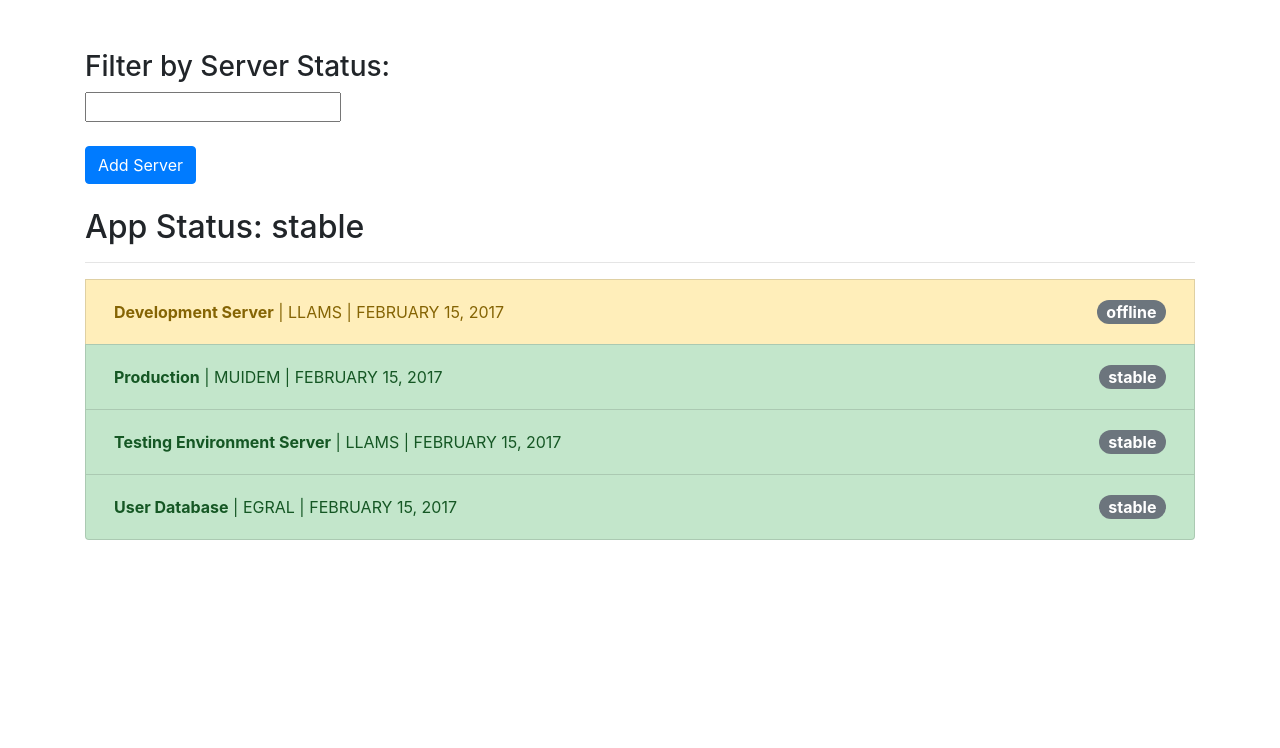
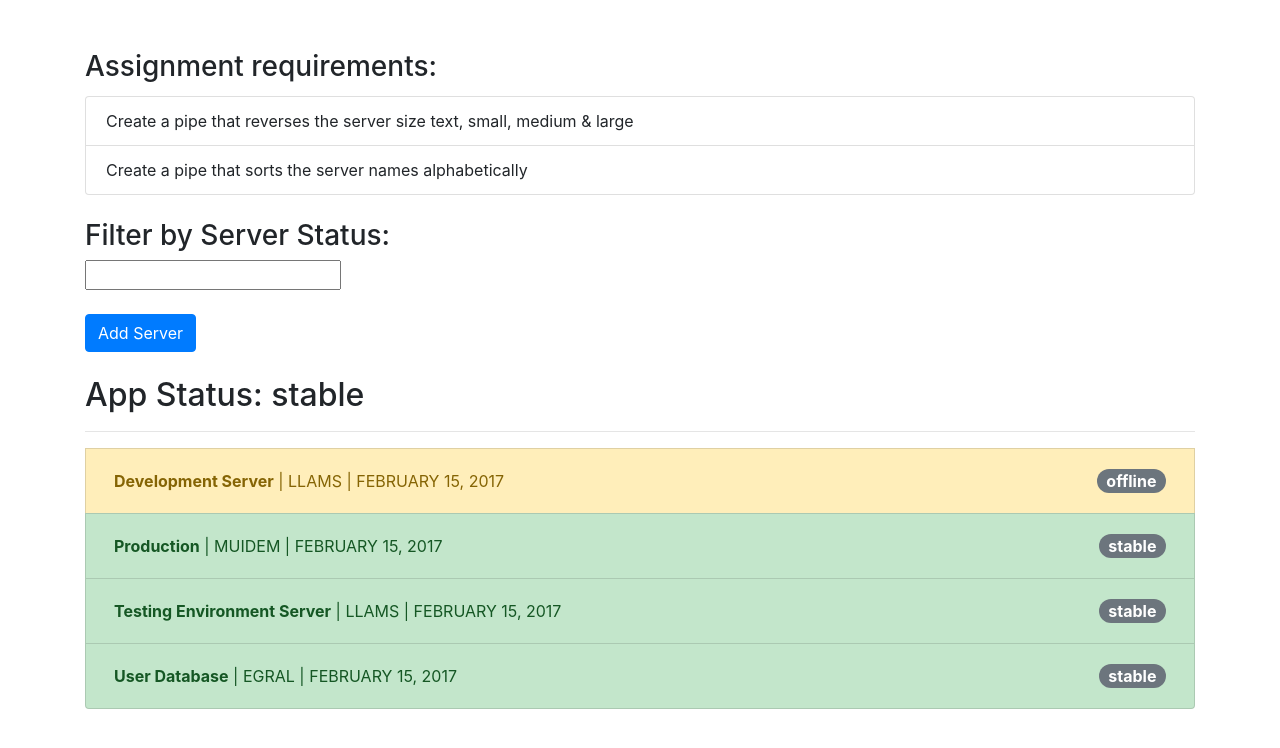
Before and after one commit to ddeveloper72/Angular-Pipe-Assignment, an Angular app: page / in a window 1280 px wide. Shown: the top 748 px of the page. Built offline with nearby package versions, Linux system fonts and the light colour scheme.

Commit message:
Added assignment information

```diff
--- a/src/app/app.component.html
+++ b/src/app/app.component.html
@@ -1,7 +1,12 @@
 <div class="container">
   <div class="row">
     <div class="col-sm-12">
-      <h3>Filter by Server Status:</h3>
+        <h3 class="card-title">Assignment requirements:</h3>
+        <ul class="list-group">
+          <li class="list-group-item">Create a pipe that reverses the server size text, small, medium & large</li>
+          <li class="list-group-item">Create a pipe that sorts the server names alphabetically</li>
+        </ul>
+      <h3 class="mt-4">Filter by Server Status:</h3>
       <input type="text" class="mb-3" [(ngModel)]="filteredStatus">
       <br>
       <button class="btn btn-primary mt-2" (click)="onAddServer()">Add Server</button>
```
